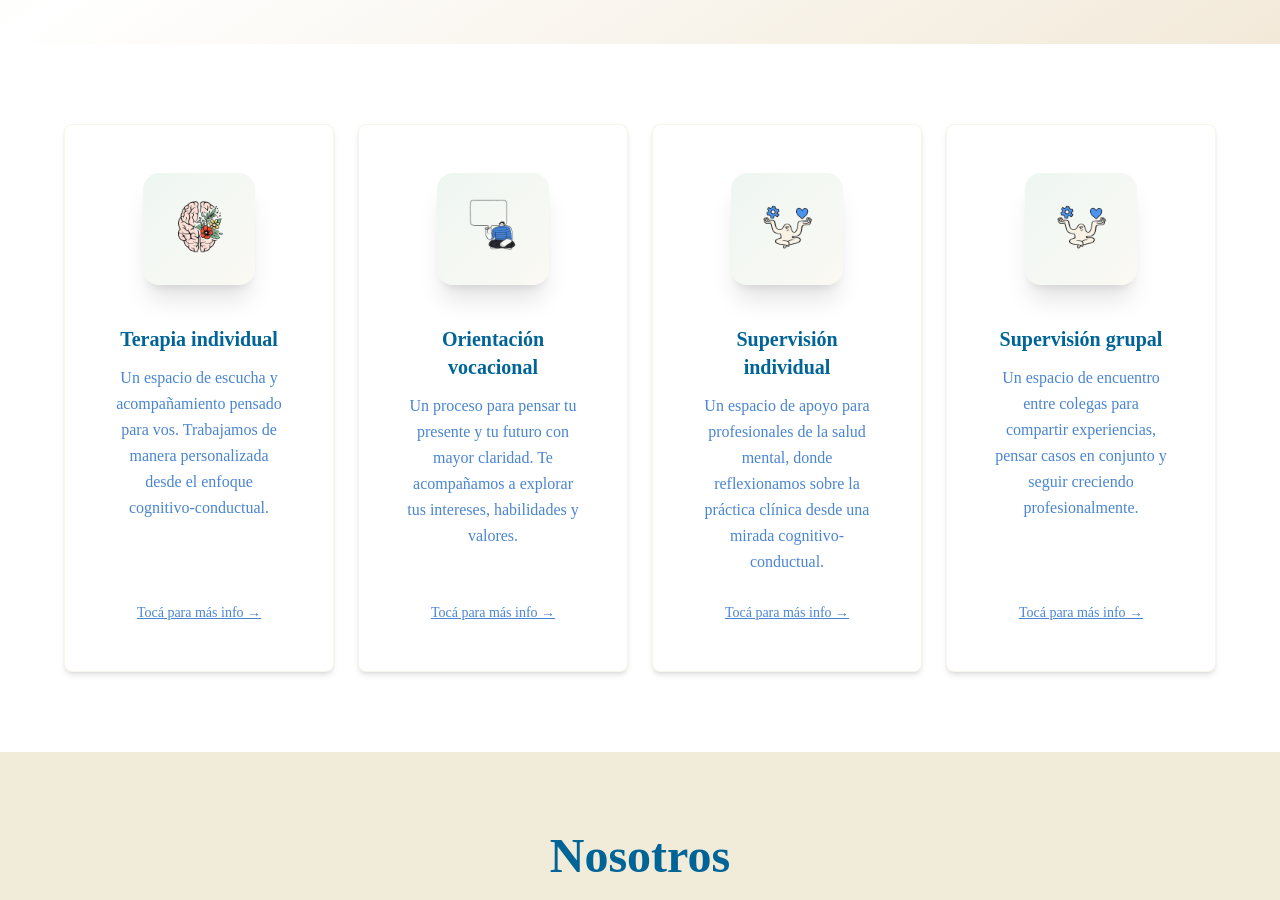
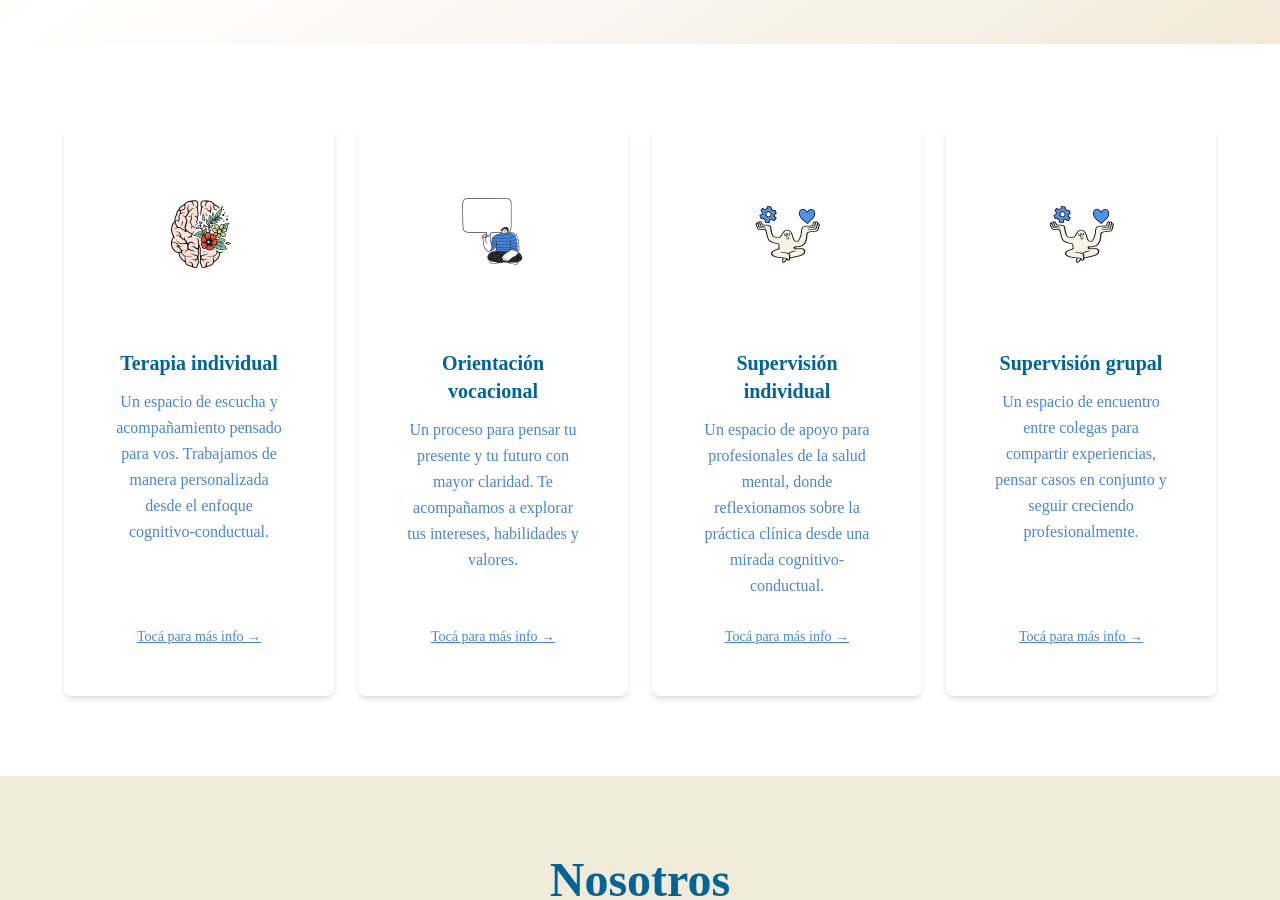
Before and after one commit to matiasizzo/paideia, a React (Vite) app: page / in a window 1280 px wide. Shown: the part 820-1720 px from the top of the page. Built offline with nearby package versions, Linux system fonts and the light colour scheme.

Commit message:
size images

```diff
--- a/src/components/Services.jsx
+++ b/src/components/Services.jsx
@@ -17,7 +17,7 @@ export default function Services() {
           {CONTENT.services.map((service) => (
 <Card
   key={service.id}
-    className="group bg-paideia-cream hover:bg-paideia-primary/5 hover:shadow-2xl hover:-translate-y-2 transition-all duration-500 cursor-pointer border border-paideia-cream/50 hover:border-paideia-mint/50 overflow-hidden"
+  className="group relative bg-paideia-cream border border-transparent hover:border-paideia-mint/30 rounded-2xl overflow-hidden transition-all duration-500 ease-out hover:shadow-xl hover:scale-[1.02]"
 >
     <div className="space-y-4 text-center p-6 h-full flex flex-col justify-between"
       onClick={() => setOpenService(service)}>
@@ -25,7 +25,7 @@ export default function Services() {
       <img
   src={service.icon}
   alt={service.title}
-        className="w-24 h-24 md:w-28 md:h-28 mx-auto mb-6 object-cover rounded-2xl shadow-xl bg-gradient-to-br from-paideia-mint/20 to-paideia-cream/30 p-2 transition-all"
+  className="w-24 h-24 md:w-32 md:h-32 mx-auto mb-8 object-contain"  // ← SIN COVER/PADDING
 />
 
       <div className="space-y-3 flex-1">
```
Lines whose indentation alone changed are shown as unchanged.
